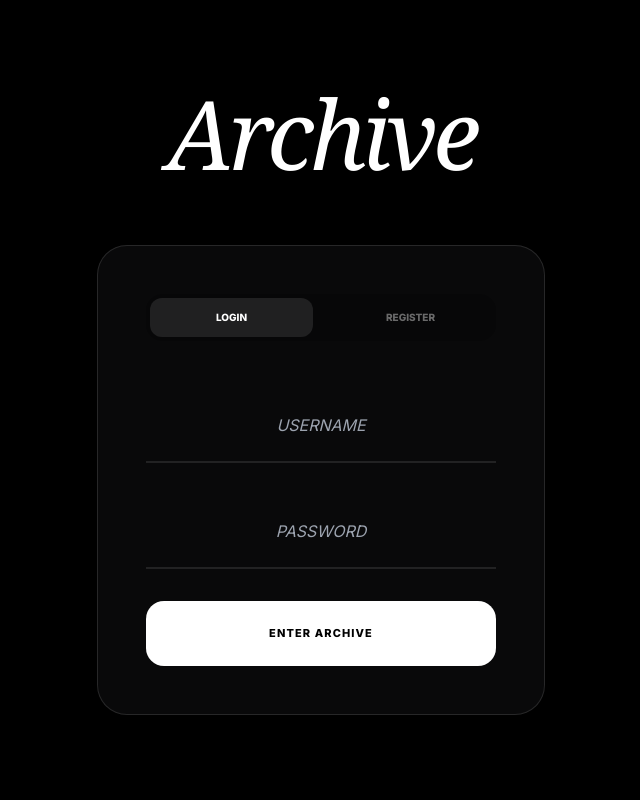
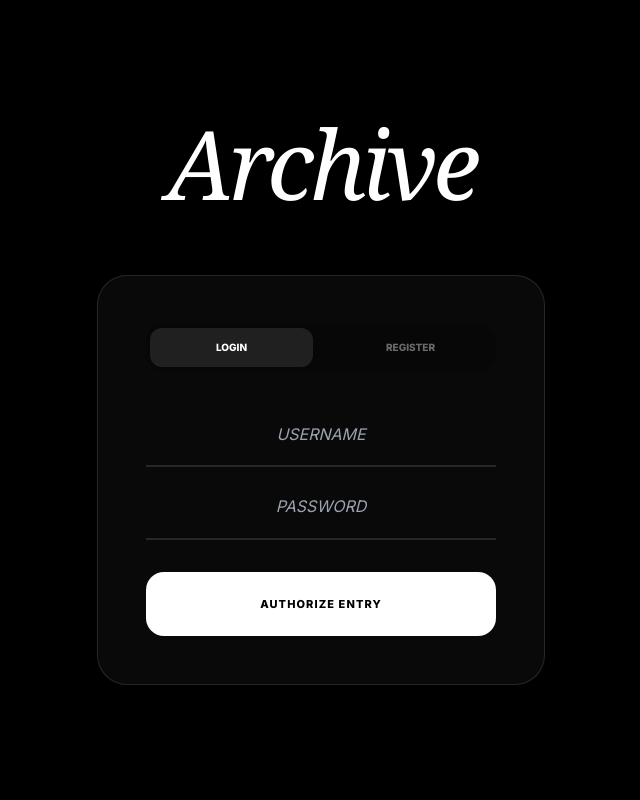
Before and after one commit to joshith498-crypto/library, a Flask app: page / in a window 1280 px wide. Shown: the whole page, without its empty margins (319-959 px from the left). Run offline with Flask 3, Linux system fonts and the light colour scheme; some libraries are stand-ins or nearby versions.

Commit message:
Update index.html

```diff
--- a/templates/index.html
+++ b/templates/index.html
@@ -13,7 +13,6 @@
             --glass-border: rgba(255, 255, 255, 0.12);
             --text-main: #FFFFFF;
             --text-dim: rgba(255, 255, 255, 0.35);
-            --input-border: rgba(255, 255, 255, 0.1);
         }
 
         .light-theme {
@@ -22,7 +21,6 @@
             --glass-border: rgba(0, 0, 0, 0.1);
             --text-main: #1d1d1f;
             --text-dim: rgba(0, 0, 0, 0.45);
-            --input-border: rgba(0, 0, 0, 0.1);
         }
 
         body {
@@ -64,7 +62,7 @@
             text-transform: uppercase; color: var(--text-dim);
             transition: 0.3s; padding: 10px 20px; border-radius: 14px;
         }
-        .nav-link.active { color: var(--text-main); background: rgba(122,122,122,0.1); box-shadow: 0 4px 15px rgba(0,0,0,0.3); }
+        .nav-link.active { color: var(--text-main); background: rgba(122,122,122,0.1); }
 
         .btn-sovereign {
             background: var(--text-main); color: var(--bg); font-weight: 800;
@@ -73,14 +71,14 @@
         }
         .btn-sovereign:hover { transform: scale(1.05); box-shadow: 0 0 30px rgba(255,255,255,0.3); }
 
-        /* THE ORIGINAL TEXTBOX STYLE */
+        /* THE ORIGINAL TEXTBOX STYLE (RESTORED) */
         input, textarea {
             background: transparent !important;
             border: none !important;
-            border-bottom: 2px solid var(--input-border) !important;
+            border-bottom: 2px solid var(--glass-border) !important;
             border-radius: 0 !important;
             color: var(--text-main) !important;
-            padding: 1.5rem 0 !important;
+            padding: 1.2rem 0 !important;
             outline: none !important;
             transition: 0.4s cubic-bezier(0.16, 1, 0.3, 1);
             font-family: 'Fraunces', serif;
@@ -91,7 +89,7 @@
         .reveal { animation: revealEffect 0.8s cubic-bezier(0.16, 1, 0.3, 1); }
         @keyframes revealEffect { from { opacity: 0; transform: translateY(20px); } to { opacity: 1; transform: translateY(0); } }
 
-        #notification { transform: translate(-50%, -150px); transition: 0.6s cubic-bezier(0.16, 1, 0.3, 1); z-index: 999; }
+        #notification { transform: translate(-50%, -150px); transition: 0.6s cubic-bezier(0.16, 1, 0.3, 1); z-index: 1000; }
         #notification.show { transform: translate(-50%, 60px); }
     </style>
 </head>
@@ -106,24 +104,26 @@
         <span id="notifText" class="text-xs font-black uppercase tracking-[0.3em] text-white">System Synchronized</span>
     </div>
 
-    <!-- Multi-User Auth Overlay -->
+    <!-- Auth Portal -->
     <div id="authOverlay" class="fixed inset-0 z-[60] bg-black flex items-center justify-center p-8">
         <div class="max-w-md w-full space-y-16 text-center reveal">
             <h1 class="text-8xl italic font-serif text-white tracking-tighter">Archive</h1>
             <div class="sovereign-card p-12 space-y-8">
                 <div class="flex gap-4 p-1 bg-black/20 rounded-2xl mb-4">
-                    <button onclick="toggleAuthMode('login')" id="loginTab" class="flex-1 py-3 rounded-xl text-[10px] font-black uppercase bg-white/10 text-white">Login</button>
-                    <button onclick="toggleAuthMode('register')" id="registerTab" class="flex-1 py-3 rounded-xl text-[10px] font-black uppercase text-white/40">Register</button>
+                    <button onclick="toggleAuthMode('login')" id="loginTab" class="flex-1 py-3 rounded-xl text-[10px] font-black uppercase bg-white/10 text-white transition">Login</button>
+                    <button onclick="toggleAuthMode('register')" id="registerTab" class="flex-1 py-3 rounded-xl text-[10px] font-black uppercase text-white/40 transition">Register</button>
                 </div>
-                <input type="text" id="authUser" placeholder="USERNAME" class="w-full text-center">
-                <input type="password" id="authPass" placeholder="PASSWORD" class="w-full text-center">
-                <button onclick="handleAuth()" id="authBtn" class="w-full btn-sovereign py-6">Enter Archive</button>
-                <p id="authError" class="text-[10px] font-bold text-red-500 uppercase hidden tracking-widest">Invalid Entry</p>
+                <div class="flex flex-col space-y-2">
+                    <input type="text" id="authUser" placeholder="USERNAME" class="w-full text-center">
+                    <input type="password" id="authPass" placeholder="PASSWORD" class="w-full text-center">
+                </div>
+                <button onclick="handleAuth()" id="authBtn" class="w-full btn-sovereign py-6">Authorize Entry</button>
+                <p id="authError" class="text-[10px] font-bold text-red-500 uppercase hidden tracking-widest">Login Failed</p>
             </div>
         </div>
     </div>
 
-    <!-- Main Dashboard -->
+    <!-- App Content -->
     <div id="dashboardApp" class="hidden min-h-screen flex-col">
         <header class="px-12 py-12 flex justify-between items-center sticky top-0 z-40 bg-black/10 backdrop-blur-3xl border-b border-white/5">
             <div class="flex items-center gap-24">
@@ -136,21 +136,21 @@
                     <button onclick="switchTab('settings')" id="nav-settings" class="nav-link">Settings</button>
                 </nav>
             </div>
-            <button onclick="logout()" class="text-[9px] font-black text-red-500/50 uppercase tracking-[0.3em]">Exit System</button>
+            <button onclick="location.reload()" class="text-[9px] font-black text-red-500/50 uppercase tracking-[0.3em]">Exit System</button>
         </header>
 
         <main class="max-w-7xl w-full mx-auto p-12 flex-grow reveal">
 
-            <!-- Dashboard Tab -->
+            <!-- Dashboard -->
             <div id="tab-dashboard" class="space-y-28">
                 <div class="space-y-6">
                     <h1 class="text-[12rem] italic tracking-tighter leading-none hero-text">The Archive</h1>
-                    <p class="text-white/30 text-xl font-medium tracking-[0.3em] uppercase">Zee High School | Library Suite</p>
+                    <p id="userBanner" class="text-white/30 text-xl font-medium tracking-[0.3em] uppercase">Zee High School | Library Suite</p>
                 </div>
                 <div class="grid grid-cols-1 md:grid-cols-3 gap-10">
                     <div class="sovereign-card p-14 space-y-6"><p class="text-[10px] font-black opacity-30 uppercase tracking-[0.4em]">Active Circulation</p><h3 id="statActiveLoans" class="text-9xl font-serif tracking-tighter">0</h3></div>
-                    <div class="sovereign-card p-14 space-y-6"><p class="text-[10px] font-black opacity-30 uppercase tracking-[0.4em]">Archived Logs</p><h3 id="statHistory" class="text-9xl font-serif tracking-tighter">0</h3></div>
-                    <div class="sovereign-card p-14 flex flex-col justify-center items-center"><p id="curatorDisplay" class="text-[11px] font-black text-blue-500 uppercase tracking-[0.4em] mb-4">Curator Active</p><div class=\"w-4 h-4 rounded-full bg-blue-500 animate-pulse\"></div></div>
+                    <div class="sovereign-card p-14 space-y-6"><p class="text-[10px] font-black opacity-30 uppercase tracking-[0.4em]">Logs Archived</p><h3 id="statHistory" class="text-9xl font-serif tracking-tighter">0</h3></div>
+                    <div class="sovereign-card p-14 flex flex-col justify-center items-center"><div class="text-blue-500 uppercase tracking-[0.3em] font-black text-[11px] mb-4">Synchronized</div><div class="w-4 h-4 rounded-full bg-blue-500 animate-pulse"></div></div>
                 </div>
                 <div class="grid lg:grid-cols-12 gap-24">
                     <div class="lg:col-span-8 space-y-14"><h3 class="text-3xl italic font-serif uppercase tracking-widest opacity-80">Scholar Engagement</h3><div id="leaderboardList" class="space-y-8"></div></div>
@@ -158,7 +158,7 @@
                 </div>
             </div>
 
-            <!-- Issue Tab -->
+            <!-- Issue -->
             <div id="tab-issue" class="hidden max-w-3xl mx-auto py-10">
                 <div class="sovereign-card p-20 space-y-16">
                     <h2 class="text-6xl italic font-serif">Create Entry</h2>
@@ -171,27 +171,27 @@
                 </div>
             </div>
 
-            <!-- Ledger Tab -->
+            <!-- Ledger -->
             <div id="tab-ledger" class="hidden space-y-14">
                 <h2 class="text-7xl italic font-serif font-bold tracking-tighter">Active Ledger</h2>
                 <div id="issuesTable" class="space-y-8"></div>
             </div>
 
-            <!-- History Tab -->
+            <!-- History -->
             <div id="tab-history" class="hidden space-y-14">
                 <h2 class="text-7xl italic font-serif font-bold tracking-tighter">History Log</h2>
                 <div id="historyTable" class="space-y-8"></div>
             </div>
 
-            <!-- Settings Tab -->
+            <!-- Settings -->
             <div id="tab-settings" class="hidden max-w-3xl mx-auto py-10">
                 <div class="sovereign-card p-20 space-y-16">
                     <h2 class="text-6xl italic font-serif">Settings</h2>
                     <div class="space-y-10 border-b border-white/5 pb-12">
-                        <p class="text-[10px] font-black uppercase tracking-[0.4em] opacity-30">Theme</p>
-                        <div class="flex gap-4">
-                            <button onclick="setTheme('dark')" class="flex-1 py-5 sovereign-card text-[10px] font-black uppercase">Obsidian</button>
-                            <button onclick="setTheme('light')" class="flex-1 py-5 sovereign-card text-[10px] font-black uppercase bg-white text-black border-none">Alpine</button>
+                        <p class="text-[10px] font-black uppercase tracking-[0.4em] opacity-30">Appearance</p>
+                        <div class="grid grid-cols-2 gap-4">
+                            <button onclick="setTheme('dark')" class="py-5 sovereign-card text-[10px] font-black uppercase">Dark Obsidian</button>
+                            <button onclick="setTheme('light')" class="py-5 sovereign-card text-[10px] font-black uppercase bg-white text-black border-none">Light Alpine</button>
                         </div>
                     </div>
                     <div class="space-y-10 border-b border-white/5 pb-12">
@@ -200,8 +200,8 @@
                         <button onclick="updatePassword()" class="btn-sovereign w-full py-6">Update Passkey</button>
                     </div>
                     <div class="flex justify-between items-center">
-                        <button onclick="exportBackup()" class="text-[10px] font-black text-blue-500 uppercase tracking-widest">Backup Database</button>
-                        <label class="text-[10px] font-black text-emerald-400 uppercase tracking-widest cursor-pointer">Restore Archive <input type="file" onchange="importBackup(event)" class="hidden"></label>
+                        <button onclick="exportBackup()" class="text-[10px] font-black text-blue-400 uppercase tracking-widest hover:text-white transition">Backup Database</button>
+                        <label class="text-[10px] font-black text-emerald-400 uppercase tracking-widest cursor-pointer hover:text-white transition">Restore Archive <input type="file" onchange="importBackup(event)" class="hidden"></label>
                     </div>
                 </div>
             </div>
@@ -223,8 +223,8 @@
     </div>
 
     <script>
-        let users = JSON.parse(localStorage.getItem('zhs_users_final')) || [];
-        let db = JSON.parse(localStorage.getItem('zhs_db_final')) || { issues: [], history: [], notices: [] };
+        let users = JSON.parse(localStorage.getItem('zhs_auth_v4')) || [];
+        let db = JSON.parse(localStorage.getItem('zhs_data_v4')) || { issues: [], history: [], notices: [] };
         let activeUser = null;
         let authMode = 'login';
 
@@ -232,46 +232,63 @@
             authMode = m;
             document.getElementById('loginTab').className = m === 'login' ? 'flex-1 py-3 rounded-xl text-[10px] font-black uppercase bg-white/10 text-white' : 'flex-1 py-3 rounded-xl text-[10px] font-black uppercase text-white/40';
             document.getElementById('registerTab').className = m === 'register' ? 'flex-1 py-3 rounded-xl text-[10px] font-black uppercase bg-white/10 text-white' : 'flex-1 py-3 rounded-xl text-[10px] font-black uppercase text-white/40';
-            document.getElementById('authBtn').innerText = m === 'login' ? 'Enter Archive' : 'Create Account';
+            document.getElementById('authBtn').innerText = m === 'login' ? 'Authorize Entry' : 'Create Account';
+            document.getElementById('authError').classList.add('hidden');
         }
 
         function handleAuth() {
             const u = document.getElementById('authUser').value.trim();
             const p = document.getElementById('authPass').value.trim();
-            if(!u || !p) return;
+            const err = document.getElementById('authError');
+
+            if(!u || !p) {
+                err.innerText = "FIELDS REQUIRED";
+                err.classList.remove('hidden');
+                return;
+            }
+
             if(authMode === 'register') {
-                if(users.find(x => x.u === u)) return alert("User Exists");
-                users.push({u, p, theme: 'dark'});
-                localStorage.setItem('zhs_users_final', JSON.stringify(users));
-                showToast("REGISTERED");
+                if(users.find(x => x.username === u)) {
+                    err.innerText = "USERNAME TAKEN";
+                    err.classList.remove('hidden');
+                    return;
+                }
+                users.push({ username: u, password: p, theme: 'dark' });
+                localStorage.setItem('zhs_auth_v4', JSON.stringify(users));
+                showToast("ACCOUNT CREATED");
                 toggleAuthMode('login');
+                document.getElementById('authUser').value = '';
+                document.getElementById('authPass').value = '';
             } else {
-                const user = users.find(x => x.u === u && x.p === p);
+                const user = users.find(x => x.username === u && x.password === p);
                 if(user) {
                     activeUser = user;
                     document.getElementById('authOverlay').style.display = 'none';
                     document.getElementById('dashboardApp').classList.remove('hidden');
-                    document.getElementById('curatorDisplay').innerText = `CURATOR: ${u.toUpperCase()}`;
+                    document.getElementById('userBanner').innerText = `ZEE HIGH SCHOOL | CURATOR: ${u.toUpperCase()}`;
                     setTheme(user.theme);
                     refreshUI();
-                } else { document.getElementById('authError').classList.remove('hidden'); }
+                } else {
+                    err.innerText = "INVALID CREDENTIALS";
+                    err.classList.remove('hidden');
+                }
             }
         }
 
         function setTheme(t) {
             const h = document.getElementById('mainHtml');
             if(t === 'light') h.classList.add('light-theme'); else h.classList.remove('light-theme');
-            if(activeUser) { activeUser.theme = t; localStorage.setItem('zhs_users_final', JSON.stringify(users)); }
+            if(activeUser) { activeUser.theme = t; localStorage.setItem('zhs_auth_v4', JSON.stringify(users)); }
         }
 
         function updatePassword() {
             const np = document.getElementById('newPass').value;
-            if(!np) return; activeUser.p = np; localStorage.setItem('zhs_users_final', JSON.stringify(users)); showToast("PASSKEY UPDATED");
+            if(!np) return alert("ENTER PASSWORD");
+            activeUser.password = np;
+            localStorage.setItem('zhs_auth_v4', JSON.stringify(users));
+            showToast("PASSKEY UPDATED");
+            document.getElementById('newPass').value = '';
         }
-
-        function logout() { location.reload(); }
-        function saveData() { localStorage.setItem('zhs_db_final', JSON.stringify(db)); refreshUI(); }
-        function showToast(t) { const n = document.getElementById('notification'); document.getElementById('notifText').innerText = t; n.classList.add('show'); setTimeout(()=>n.classList.remove('show'), 3000); }
 
         function switchTab(t) {
             ['dashboard', 'issue', 'ledger', 'history', 'settings'].forEach(tab => {
@@ -282,32 +299,41 @@
             document.getElementById(`nav-${t}`).classList.add('active');
         }
 
+        function saveData() { localStorage.setItem('zhs_data_v4', JSON.stringify(db)); refreshUI(); }
+        function showToast(t) { const n = document.getElementById('notification'); document.getElementById('notifText').innerText = t; n.classList.add('show'); setTimeout(()=>n.classList.remove('show'), 3000); }
+
         function submitIssue() {
             const i = { id: Date.now(), adm: document.getElementById('admNo').value, name: document.getElementById('studentName').value, book: document.getElementById('bookName').value, date: new Date().toLocaleDateString() };
-            if(!i.adm || !i.book) return; db.issues.push(i); saveData(); showToast("ISSUED"); switchTab('ledger');
+            if(!i.adm || !i.book || !i.name) return alert("FILL ALL FIELDS");
+            db.issues.push(i); saveData(); showToast("BOOK ISSUED"); switchTab('ledger');
+            ['admNo', 'studentName', 'bookName'].forEach(id => document.getElementById(id).value = '');
         }
 
         function returnBook(id) {
             const idx = db.issues.findIndex(x => x.id === id);
             const item = db.issues.splice(idx,1)[0];
-            item.rDate = new Date().toLocaleDateString(); db.history.unshift(item); saveData(); showToast("RETURNED");
+            item.rDate = new Date().toLocaleDateString();
+            db.history.unshift(item); saveData(); showToast("BOOK RETURNED");
         }
 
         function refreshUI() {
             document.getElementById('statActiveLoans').innerText = db.issues.length;
             document.getElementById('statHistory').innerText = db.history.length;
+
             document.getElementById('issuesTable').innerHTML = db.issues.map(i => `
                 <div class="sovereign-card p-12 flex justify-between items-center reveal">
-                    <div><p class="font-bold text-3xl">${i.name}</p><p class="text-xs opacity-30 mt-2 uppercase tracking-widest">ID: ${i.adm}</p></div>
+                    <div><p class="font-bold text-3xl">${i.name}</p><p class="text-xs opacity-30 mt-2 tracking-widest uppercase">ID: ${i.adm}</p></div>
                     <div class="italic font-serif text-3xl opacity-80">${i.book}</div>
                     <button onclick="returnBook(${i.id})" class="btn-sovereign px-10 py-4 text-xs">Return</button>
                 </div>`).join('') || '<p class="text-center opacity-10 uppercase py-20 text-2xl font-black">Ledger Empty</p>';
+
             document.getElementById('historyTable').innerHTML = db.history.map(i => `
                 <div class="sovereign-card p-10 flex justify-between items-center opacity-50 reveal">
                     <div><p class="font-bold text-2xl">${i.name}</p></div>
                     <div class="italic font-serif text-2xl">${i.book}</div>
                     <div class="text-xs font-black uppercase text-blue-500 font-mono">${i.rDate}</div>
                 </div>`).join('');
+
             const c = {}; [...db.issues, ...db.history].forEach(x => c[x.name] = (c[x.name] || 0) + 1);
             const s = Object.entries(c).sort((a,b)=>b[1]-a[1]).slice(0,5);
             document.getElementById('leaderboardList').innerHTML = s.map(([n,v],idx) => `
@@ -315,16 +341,18 @@
                     <div class="flex items-center gap-12"><span class="text-7xl italic font-serif opacity-10">0${idx+1}</span><p class="font-bold text-4xl tracking-tight">${n}</p></div>
                     <div class="text-right"><span class="text-6xl font-serif italic">${v}</span></div>
                 </div>`).join('');
+
             document.getElementById('annList').innerHTML = db.notices.map(n => `
                 <div class="space-y-8 reveal">
-                    <div class="flex justify-between border-b border-white/5 pb-4"><span class="text-xs opacity-20 uppercase font-black">${n.date}</span><button onclick=\"deleteNotice(${n.id})\" class=\"text-red-500/20 uppercase text-xs\">Wipe</button></div>
-                    <p class=\"text-5xl italic font-serif\">${n.title}</p><p class=\"text-2xl opacity-40 font-light\">${n.desc}</p>
+                    <div class="flex justify-between border-b border-white/5 pb-4"><span class="text-xs opacity-20 uppercase font-black">${n.date}</span><button onclick="deleteNotice(${n.id})" class="text-red-500/20 uppercase text-xs">Wipe</button></div>
+                    <p class="text-5xl italic font-serif leading-tight">${n.title}</p>
+                    <p class="text-2xl opacity-40 font-light">${n.desc}</p>
                 </div>`).join('');
         }
 
-        function exportBackup() { const link = document.createElement('a'); link.href = URL.createObjectURL(new Blob([JSON.stringify(db)], {type:'application/json'})); link.download = 'Archive_Master.json'; link.click(); }
-        function importBackup(e) { const f = e.target.files[0]; const r = new FileReader(); r.onload=(ev) => { db = JSON.parse(ev.target.result); saveData(); showToast(\"RESTORED\"); }; r.readAsText(f); }
-        function submitNotice() { db.notices.unshift({ id: Date.now(), title: document.getElementById('annTitle').value, desc: document.getElementById('annDesc').value, date: new Date().toLocaleDateString() }); saveData(); closeAnnModal(); }
+        function exportBackup() { const a = document.createElement('a'); a.href = URL.createObjectURL(new Blob([JSON.stringify(db)], {type:'application/json'})); a.download = 'Archive_Backup.json'; a.click(); }
+        function importBackup(e) { const f = e.target.files[0]; const r = new FileReader(); r.onload=(ev) => { try { db = JSON.parse(ev.target.result); saveData(); showToast("RESTORED"); } catch(e){ alert("Invalid File"); } }; r.readAsText(f); }
+        function submitNotice() { db.notices.unshift({ id: Date.now(), title: document.getElementById('annTitle').value, desc: document.getElementById('annDesc').value, date: new Date().toLocaleDateString() }); saveData(); closeAnnModal(); document.getElementById('annTitle').value=''; document.getElementById('annDesc').value=''; }
         function deleteNotice(id) { db.notices = db.notices.filter(n => n.id !== id); saveData(); }
         function openAnnModal() { document.getElementById('annModal').classList.remove('hidden'); document.getElementById('annModal').classList.add('flex'); }
         function closeAnnModal() { document.getElementById('annModal').classList.add('hidden'); }
```
